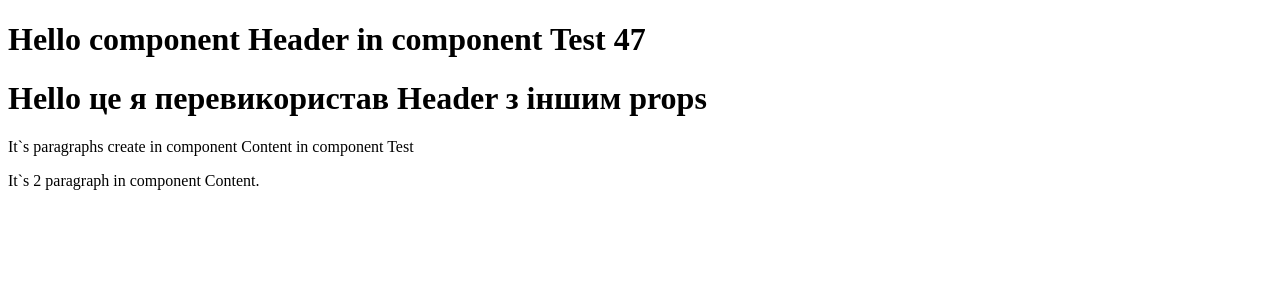
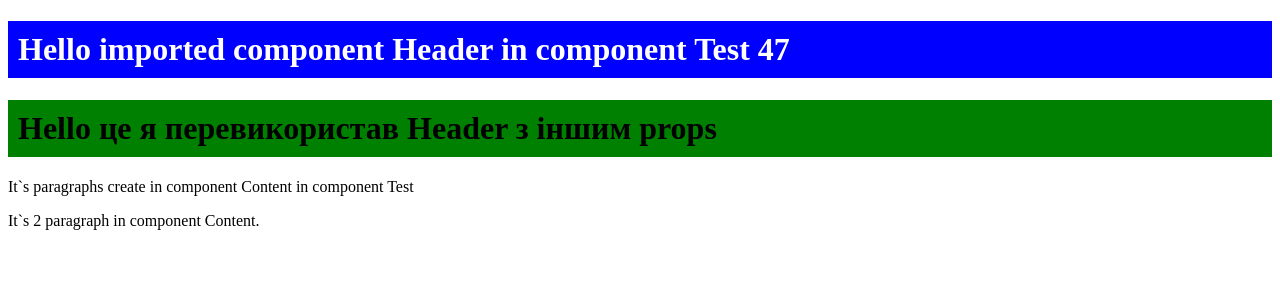
Before and after one commit to DimaPelehov/React-25-09, a React (Create React App) app: page / in a window 1280 px wide. Shown: the top 300 px of the page. Built offline with nearby package versions, Linux system fonts and the light colour scheme.

Commit message:
імпортували Header та додали до нього style

```diff
--- /dev/null
+++ b/src/Header.tsx
@@ -0,0 +1,32 @@
+type HeaderType = {
+    title: string
+    num?: number
+    // ? означає,що параметр опційний
+    bgColor: string
+    test?: boolean
+}
+// визначаєто тип props
+
+// interface IHeaderType {
+//     title: string
+// }
+// interface можна унаслідувати. Їх використовують,коли є складна логіка
+// В назві інтерфейсу ставлять першу літеру І
+
+const Header = (props: HeaderType) => {
+    return (
+        <h1
+            style={{
+                backgroundColor: props.bgColor,
+                color: props.test ? 'white' : 'black',
+                padding: '10px',
+            }}
+        >
+            Hello {props.title} {props.num}
+        </h1>
+    )
+}
+// виводимо відповідне значення props
+
+export default Header
+// експортуємо компонент Header
--- a/src/index.tsx
+++ b/src/index.tsx
@@ -1,5 +1,7 @@
 import React from 'react'
 import ReactDOM from 'react-dom/client'
+import Header from './Header'
+// імпортуємо компонент Header з файлу Header
 
 const root = ReactDOM.createRoot(document.getElementById('root') as HTMLElement)
 // const el = React.createElement('h1', { id: 'title' }, 'Hello React')
@@ -48,28 +50,7 @@ const root = ReactDOM.createRoot(document.getElementById('root') as HTMLElement)
 // }
 // а це звичайна функція
 
-// --------------------------Props/ interface-------------------------------------------------
-type HeaderType = {
-    title: string
-    num?: number
-    // ? означає,що параметр опційний
-}
-// визначаєто тип props
-
-// interface IHeaderType {
-//     title: string
-// }
-// interface можна унаслідувати. Їх використовують,коли є складна логіка
-// В назві інтерфейсу ставлять першу літеру І
-
-const Header = (props: HeaderType) => {
-    return (
-        <h1>
-            Hello {props.title} {props.num}
-        </h1>
-    )
-}
-// виводимо відповідне значення props
+// ---------------------------------------------------------------------------------
 
 const Content = () => {
     return (
@@ -84,8 +65,16 @@ const Content = () => {
 const Test = () => {
     return (
         <>
-            <Header title="component Header in component Test" num={47} />
-            <Header title="це я перевикористав Header з іншим props" />
+            <Header
+                title="imported component Header in component Test"
+                num={47}
+                bgColor="blue"
+                test
+            />
+            <Header
+                title="це я перевикористав Header з іншим props"
+                bgColor="green"
+            />
             <Content />
         </>
         // <> пишуться для того, щоб не створювався додатковий div
```
